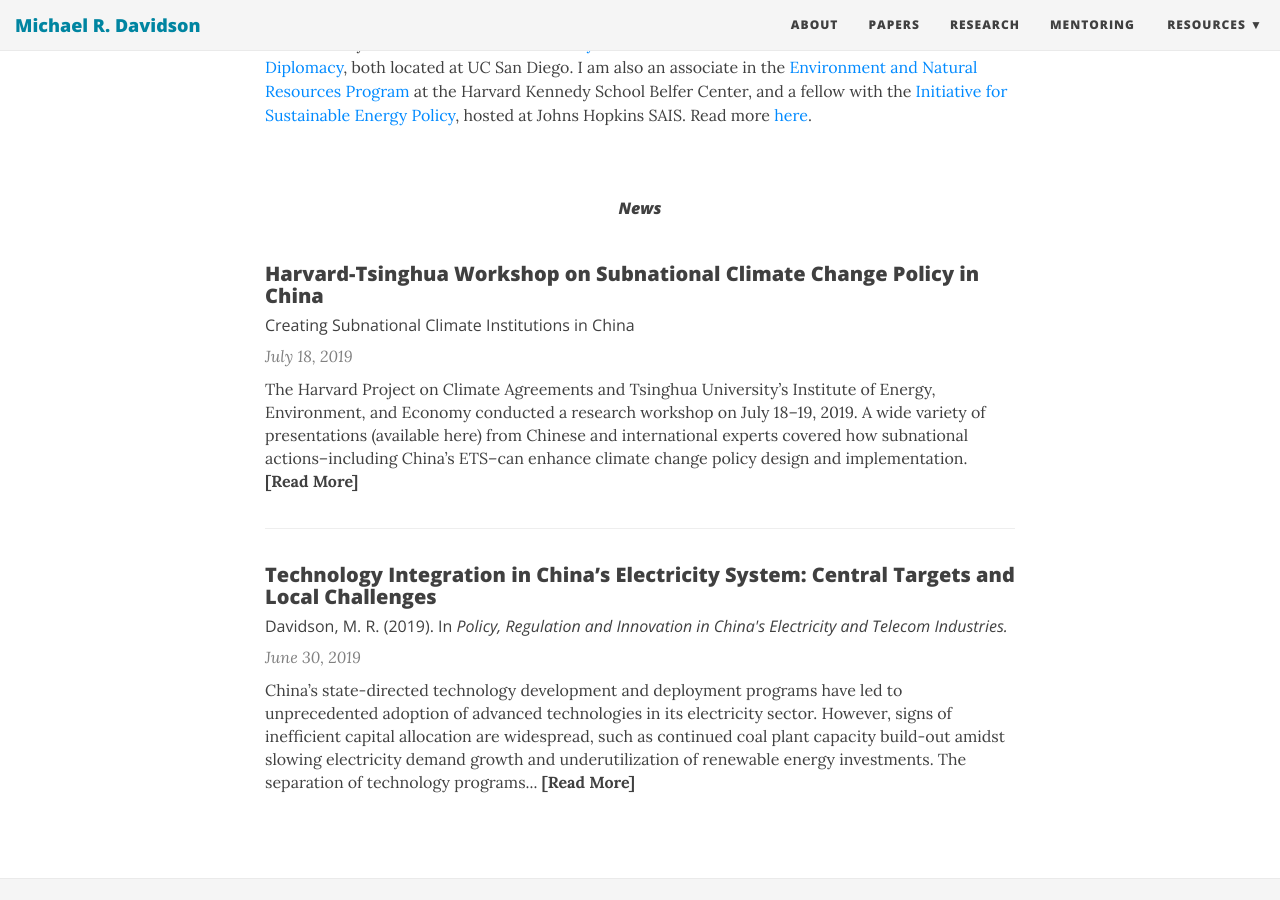
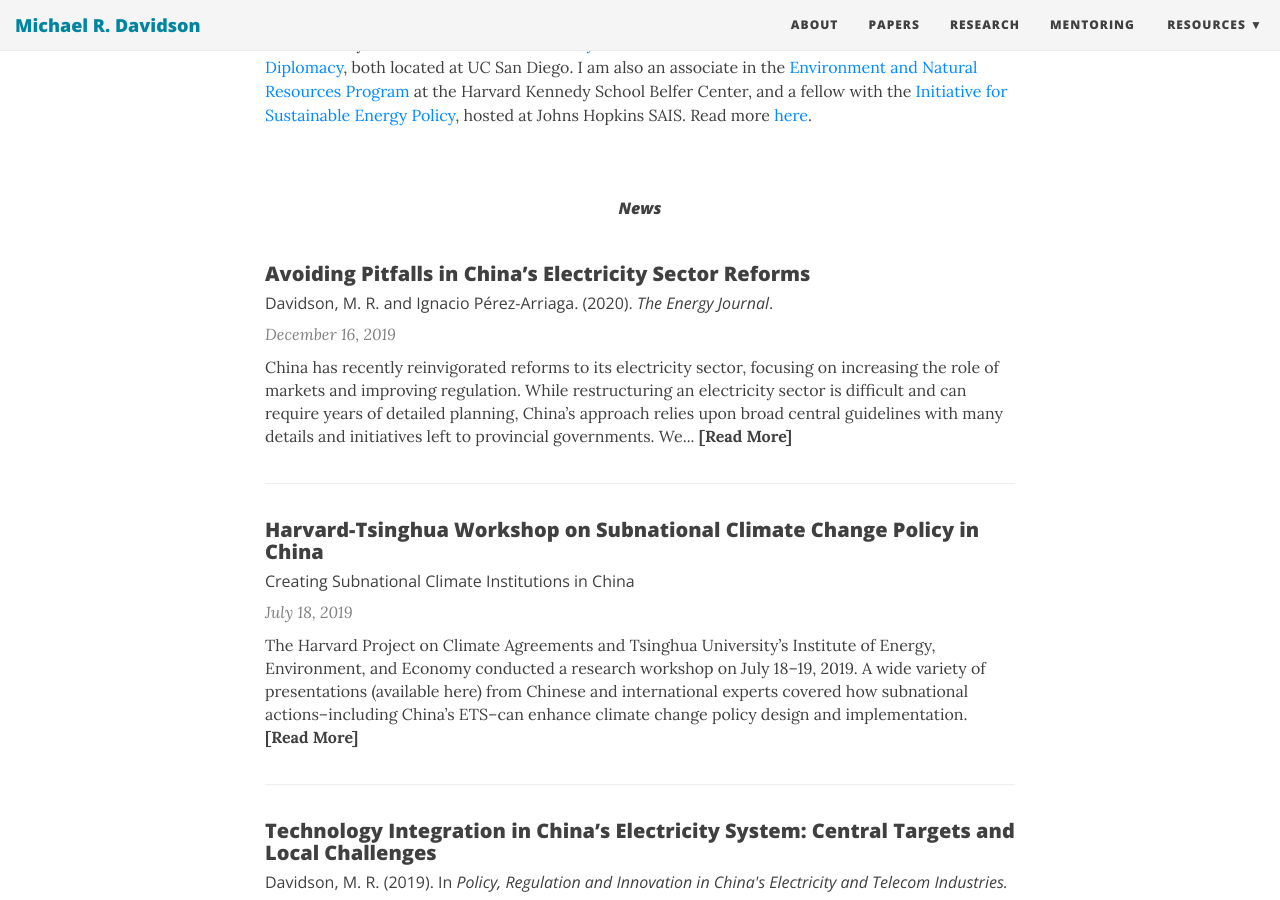
Before and after one commit to east-winds/east-winds.github.io, a Jekyll site: the page built from index.md, in a window 1280 px wide and 900 px high, scrolled down 668 px. Built offline with Jekyll 4.4.1, drawn with Linux system fonts in a browser that asks for light colours; nearby versions of some CDN libraries.

Commit message:
pitfalls paper

```diff
--- /dev/null
+++ b/_posts/2019-12-16-avoiding-pitfalls-china-electricity-reforms.md
@@ -0,0 +1,17 @@
+---
+layout: paper
+title: "Avoiding Pitfalls in China’s Electricity Sector Reforms"
+subtitle: "Davidson, M. R. and Ignacio Pérez-Arriaga. (2020). <i>The Energy Journal</i>."
+tags: [home, papers]
+
+---
+
+China has recently reinvigorated reforms to its electricity sector, focusing on increasing the role of markets and improving regulation. While restructuring an electricity sector is difficult and can require years of detailed planning, China’s approach relies upon broad central guidelines with many details and initiatives left to provincial governments. We assess the current state of reform efforts through the lens of five “pitfalls” based on well-established regulatory economics literature and international lessons, focusing on contract structure, system operation, and regulation. We find that while market efforts are likely to achieve efficiency gains with respect to the planned system, they may fall short of crucial functions of a market, such as incentivizing flexibility given increasing renewable energy penetrations. Making markets work will likely require a stronger centralization of market design and regulatory oversight authorities.
+
+[Published version](https://doi.org/10.5547/01956574.41.3.mdav)
+
+[Pre-publication version](https://escholarship.org/uc/item/5cx330qg)
+
+Recommended citation:
+
+**Davidson, M. R.**, & Pérez-Arriaga, I. (2020). Avoiding Pitfalls in Reforming China’s Electricity Sector. _The Energy Journal_, 41(3).
--- a/papers.md
+++ b/papers.md
@@ -6,10 +6,9 @@
 
 
 
-## Refereed Journals ##
+## Refereed Journal Articles ##
 
-
-**Davidson, M. R.** and Pérez-Arriaga, J. I. Pitfalls in China's Electricity Reforms. _The Energy Journal_, (_accepted_).
+**Davidson, M. R.**, & Pérez-Arriaga, I. (2020). [Avoiding Pitfalls in Reforming China’s Electricity Sector](/2019-12-16-avoiding-pitfalls-china-electricity-reforms/). _The Energy Journal_, 41(3).
 
 **Davidson, M. R.**, Pérez-Arriaga, J. I. (2018). [Modeling Unit Commitment in Political Context: Case of China's Partially Restructured Electricity Sector](/2018-04-02-unit-commitment-china-political-context-ieee/). _IEEE Transactions on Power Systems_, _33_(5), 4889-4901.
 
```
Also changed, not shown: other parts of papers.md (+3 -2 lines).
